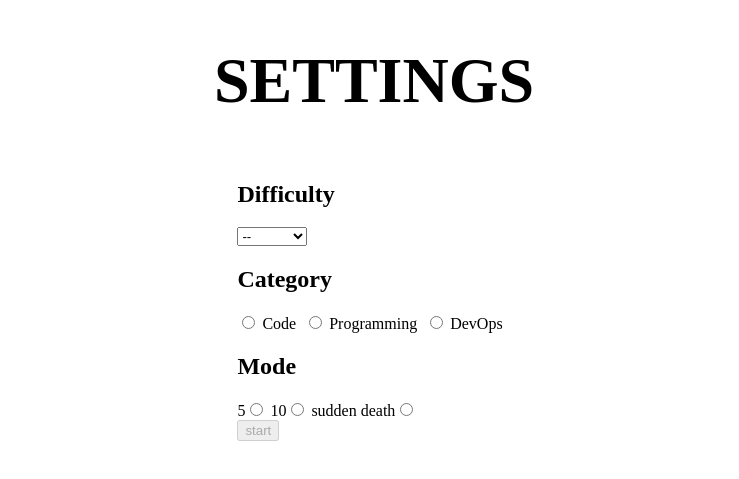
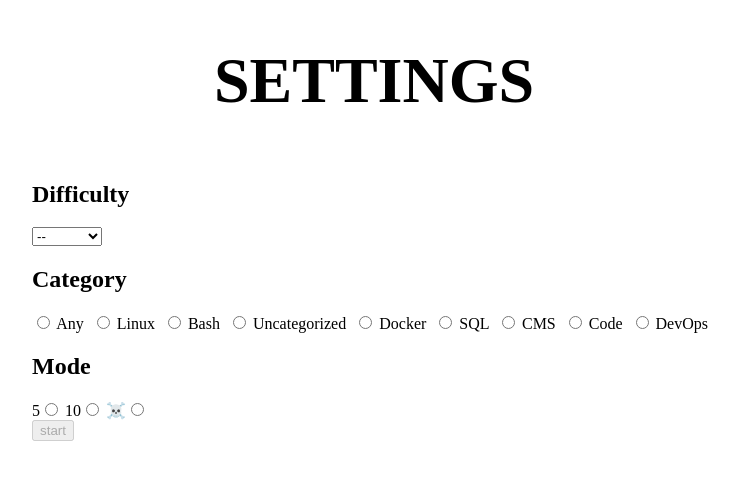
Before and after one commit to waddal/Quizard, a React (Create React App) app: page /menu in a window 1280 px wide. Shown: the part 187-666 px from the top of the page, without its empty margins (266-1005 px from the left). Built offline with nearby package versions, Linux system fonts and the light colour scheme.

Commit message:
feat: user inputs translate correctly into axios req params

```diff
--- a/src/components/Menu.jsx
+++ b/src/components/Menu.jsx
@@ -1,22 +1,23 @@
 import React, { useState, useEffect } from "react";
 import styled from "styled-components";
+import { BASE_URL, API_KEY } from "../constants";
 import axios from "axios";
-import { BASE_URL, API_KEY } from "../constants";
-import * as yup from 'yup';
-import schema from '../validation/formSchema';
+import * as yup from "yup";
+import schema from "../validation/formSchema";
+import categories from "../data/categories";
 // import dotenv from "dotenv";
 // dotenv.config({ path: ".env" });
 
 const initialFormValues = {
+  mode: "",
+  category: "",
   difficulty: "",
-  category: "",
-  mode: "",
 };
 
 const initialFormErrors = {
+  mode: "",
+  category: "",
   difficulty: "",
-  category: "",
-  mode: "",
 };
 
 const initialDisabled = true;
@@ -26,21 +27,23 @@ const Menu = () => {
   const [formErrors, setFormErrors] = useState(initialFormErrors);
   const [disabled, setDisabled] = useState(initialDisabled);
 
-  // useEffect(() => {
-  //   axios
-  //     .get(`${BASE_URL}${API_KEY}`)
-  //     .then((res) => {
-  //       console.log("request url:", `${BASE_URL}${API_KEY}`);
-  //       console.log(res);
-  //     })
-  //     .catch((err) => {
-  //       console.log(err);
-  //     });
-  // }, []);
-
   const handleSubmit = (e) => {
-    e.target.preventDefault();
-    console.log("submit");
+    e.preventDefault();
+    console.log("submit!");
+    axios
+      .get(`${BASE_URL}${API_KEY}`, {
+        params: {
+          limit: `${formValues.mode}`,
+          category: `${formValues.category}` === "Any" ? "" :`${formValues.category}`,
+          difficulty: `${formValues.difficulty}`,
+        },
+      })
+      .then((res) => {
+        console.log(res);
+      })
+      .catch((err) => {
+        console.log(err);
+      });
   };
 
   const handleChange = (e) => {
@@ -68,12 +71,11 @@ const Menu = () => {
   };
 
   useEffect(() => {
-    schema.isValid(formValues)
-    .then((valid) => {
+    schema.isValid(formValues).then((valid) => {
       setDisabled(!valid);
     });
   }, [formValues]);
-
+  console.log(formValues);
   return (
     <StyledMenu>
       <Title>SETTINGS</Title>
@@ -94,39 +96,21 @@ const Menu = () => {
           </label>
 
           <h2>Category</h2>
-          <label className="category">
+          {categories.map((item, idx) => {
+            return (
+              <label className="category" key={item[idx]}>
                 <input
                   type="radio"
                   name="category"
-              id="code"
-              value="code"
-              checked={formValues.category === "code"}
+                  id={item}
+                  value={item}
+                  checked={formValues.category === item}
                   onChange={handleChange}
                 />{" "}
-            Code &nbsp;
+                {item} &nbsp;
               </label>
-          <label className="category">
-            <input
-              type="radio"
-              name="category"
-              id="programming"
-              value="programming"
-              checked={formValues.category === "programming"}
-              onChange={handleChange}
-            />{" "}
-            Programming &nbsp;
-          </label>
-          <label className="category">
-            <input
-              type="radio"
-              name="category"
-              id="devops"
-              value="devops"
-              checked={formValues.category === "devops"}
-              onChange={handleChange}
-            />{" "}
-            DevOps &nbsp;
-          </label>
+            );
+          })}
 
           <h2>Mode</h2>
           <label className="modeSelect">
@@ -154,12 +138,12 @@ const Menu = () => {
           </label>
           <label className="modeSelect">
             {" "}
-            sudden death
+            ☠️
             <input
               type="radio"
               name="mode"
-              value="suddendeath"
-              checked={formValues.mode === "suddendeath"}
+              value="20"
+              checked={formValues.mode === "20"}
               onChange={handleChange}
             />
           </label>
--- a/src/constants/index.js
+++ b/src/constants/index.js
@@ -1,2 +1,2 @@
-export const BASE_URL = "https://quizapi.io/api/v1/questions?apiKey=";
-export const API_KEY = "hHvv8miZsbAcNz6UgdtvumFK8A34WkoNd93EdUwR";
+export const BASE_URL = "https://quizapi.io/api/v1/questions";
+export const API_KEY = "?apiKey=hHvv8miZsbAcNz6UgdtvumFK8A34WkoNd93EdUwR";
--- /dev/null
+++ b/src/data/categories.js
@@ -0,0 +1,13 @@
+const categories = [
+  "Any",
+  "Linux",
+  "Bash",
+  "Uncategorized",
+  "Docker",
+  "SQL",
+  "CMS",
+  "Code",
+  "DevOps",
+];
+
+export default categories;
--- a/src/validation/formSchema.js
+++ b/src/validation/formSchema.js
@@ -1,4 +1,5 @@
 import * as yup from "yup";
+import categories from "../data/categories";
 
 export default yup.object().shape({
   difficulty: yup
@@ -6,8 +7,21 @@ export default yup.object().shape({
     .oneOf(["easy", "medium", "hard"], "choose a difficulty"),
   category: yup
     .string()
-    .oneOf(["code", "programming", "devops"], "select a category"),
+    .oneOf(
+      [
+        "Any",
+        "Linux",
+        "Bash",
+        "Uncategorized",
+        "Docker",
+        "SQL",
+        "CMS",
+        "Code",
+        "DevOps",
+      ],
+      "select a category"
+    ),
   mode: yup
     .string()
-    .oneOf(["5", "10", "suddendeath"], "which game mode would you like to play?"),
+    .oneOf(["5", "10", "20"], "which game mode would you like to play?"),
 });
```
Lines whose indentation alone changed are shown as unchanged.
